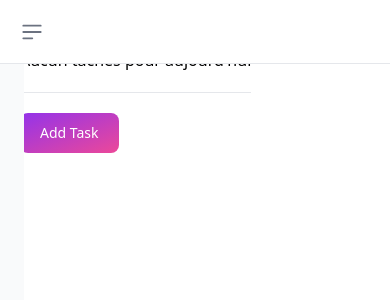
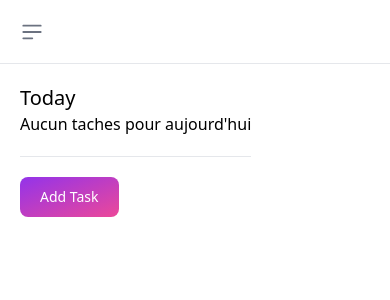
Before and after one commit to Sharqiewicz/Sharqist, a React (Vite) app: page / in a window 390 px wide. Shown: the top 300 px of the page. Built offline with nearby package versions, Linux system fonts and the light colour scheme.

Commit message:
display properly navbar and sidebar on small screens

```diff
--- a/src/components/Sidebar/Sidebar.tsx
+++ b/src/components/Sidebar/Sidebar.tsx
@@ -49,12 +49,12 @@ function Sidebar() {
   const { isSidebarOpen } = useSidebar()
 
   const asideClass = `z-30 ${
-    isSidebarOpen ? 'w-full' : ' w-0'
-  } md:w-1/4 top-0 h-screen fixed duration-300 ease-in-out`
+    isSidebarOpen ? 'w-full' : 'w-0'
+  } md:w-1/4 top-0 h-screen fixed overflow-hidden duration-300 ease-in-out`
 
   return (
     <aside className={asideClass}>
-      <div className='h-full px-3 py-4 overflow-y-auto bg-gray-50 dark:bg-gray-800'>
+      <div className='h-full px-3 py-4 bg-gray-50 dark:bg-gray-800'>
         <div className='flex ms-2 md:me-24 mb-5'>
           <img src='./sharqist.svg' className='h-8 me-3' alt='Sharqist Logo' />
           <span className='self-center text-xl font-semibold sm:text-2xl whitespace-nowrap dark:text-white'>
--- a/src/templates/MainTemplate.tsx
+++ b/src/templates/MainTemplate.tsx
@@ -10,6 +10,7 @@ const MainTemplate: FC<MainTemplateProps> = ({ children }) => {
   return (
     <>
       <Navbar />
+      <div className='h-16 sm:h-0'></div>
       <div className='container flex flex-row'>
         <div className='md:basis-1/4'>
           <Sidebar />
```
